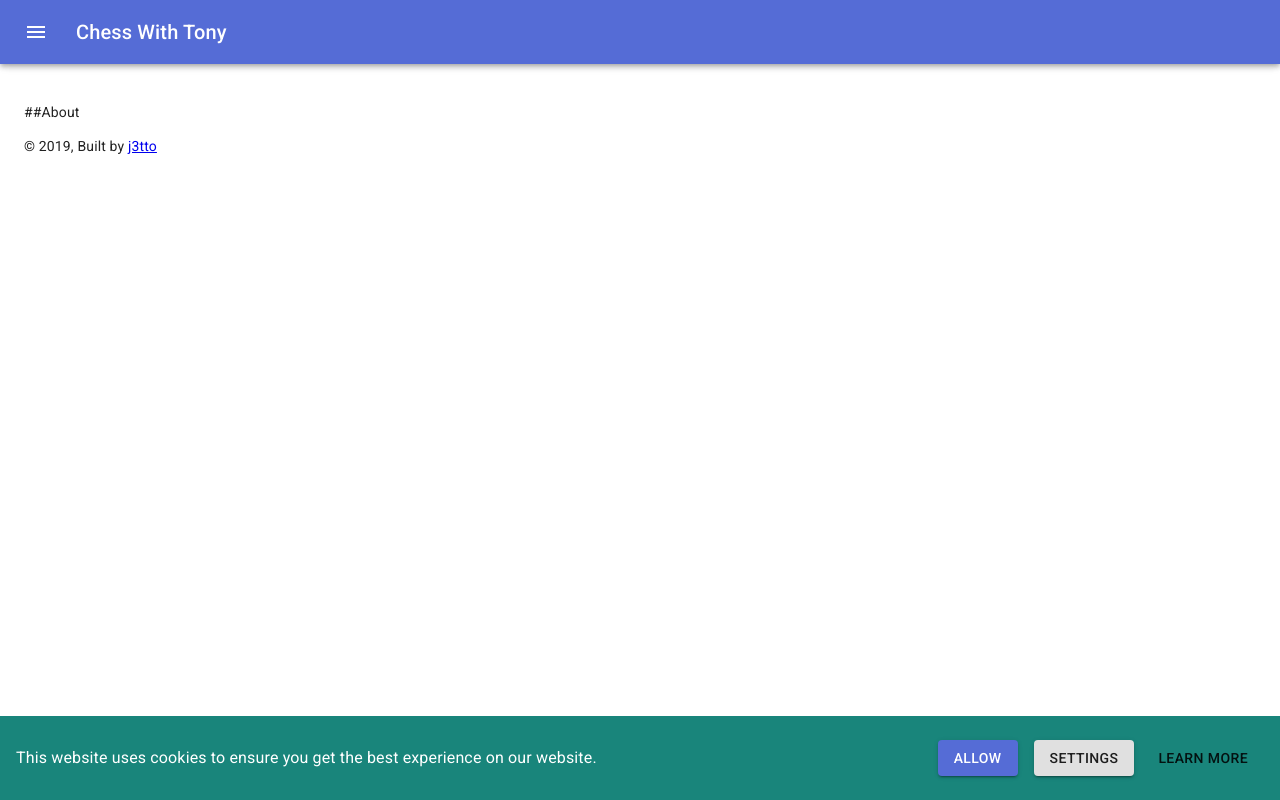
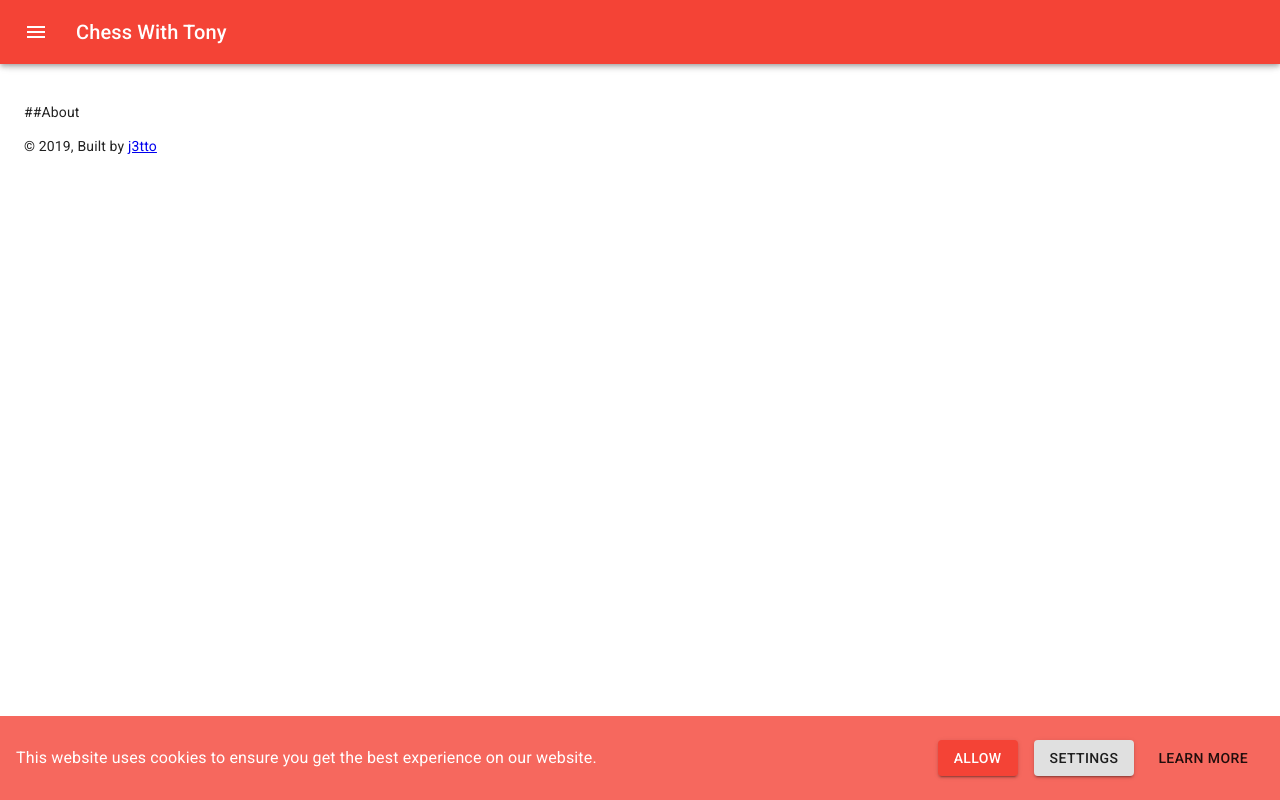
Before and after one commit to J3tto/chesswithtony, a Gatsby site: page /cookies in a window 1280 px wide. Built offline with nearby package versions, Linux system fonts and the light colour scheme; Gatsby itself is replaced by a stand-in of ours.

Commit message:
Update Theme

```diff
--- a/src/components/consent.js
+++ b/src/components/consent.js
@@ -17,7 +17,7 @@ import { green } from '@material-ui/core/colors';
 
 const useStyles = makeStyles(theme => ({
   bottomBar: {
-    backgroundColor: theme.palette.secondary.main,
+    backgroundColor: theme.palette.primary.light,
     color: theme.palette.primary.contrastText,
     position: 'fixed',
     top: 'auto',
--- a/src/components/theme.js
+++ b/src/components/theme.js
@@ -5,10 +5,10 @@ import { createMuiTheme } from '@material-ui/core/styles';
 const theme = createMuiTheme({
   palette: {
     primary: {
-      main: '#556cd6',
+      main: '#f44336',
     },
     secondary: {
-      main: '#19857b',
+      main: '#ff9800',
     },
     error: {
       main: red.A400,
```
